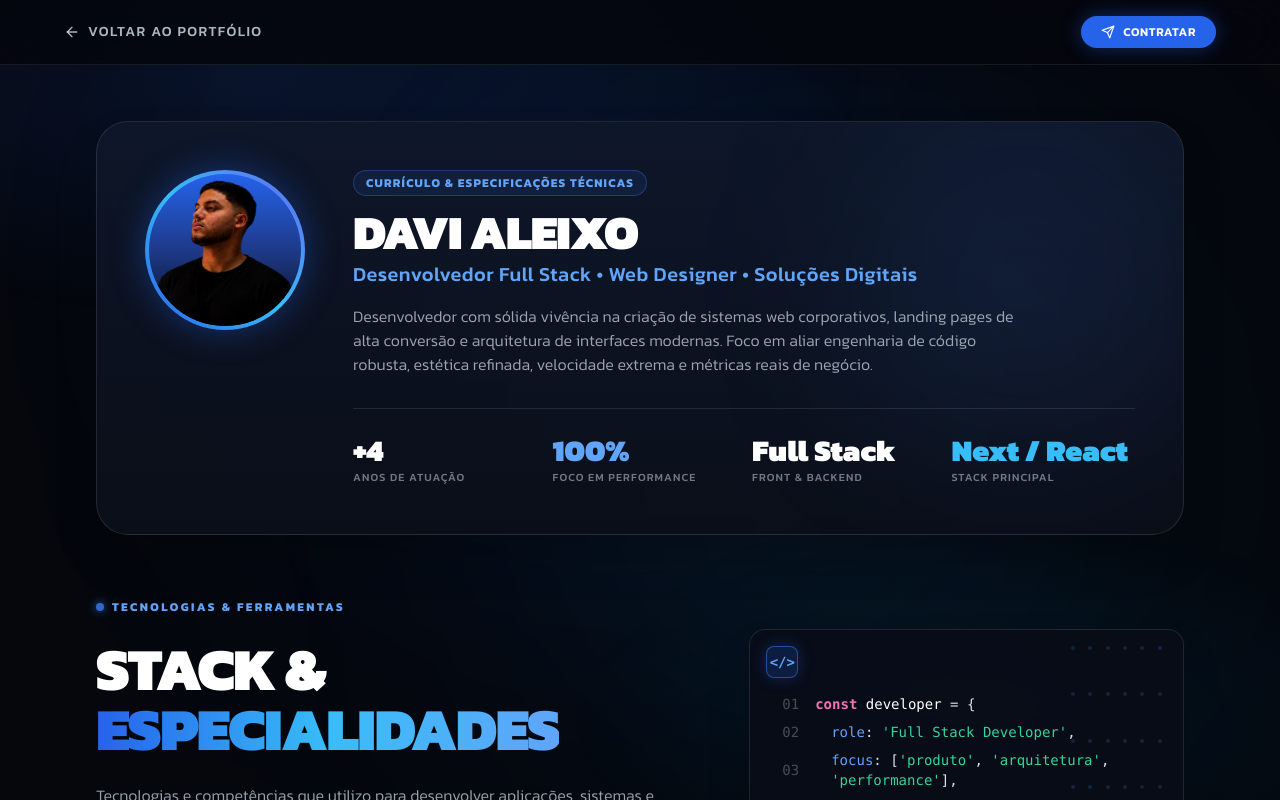
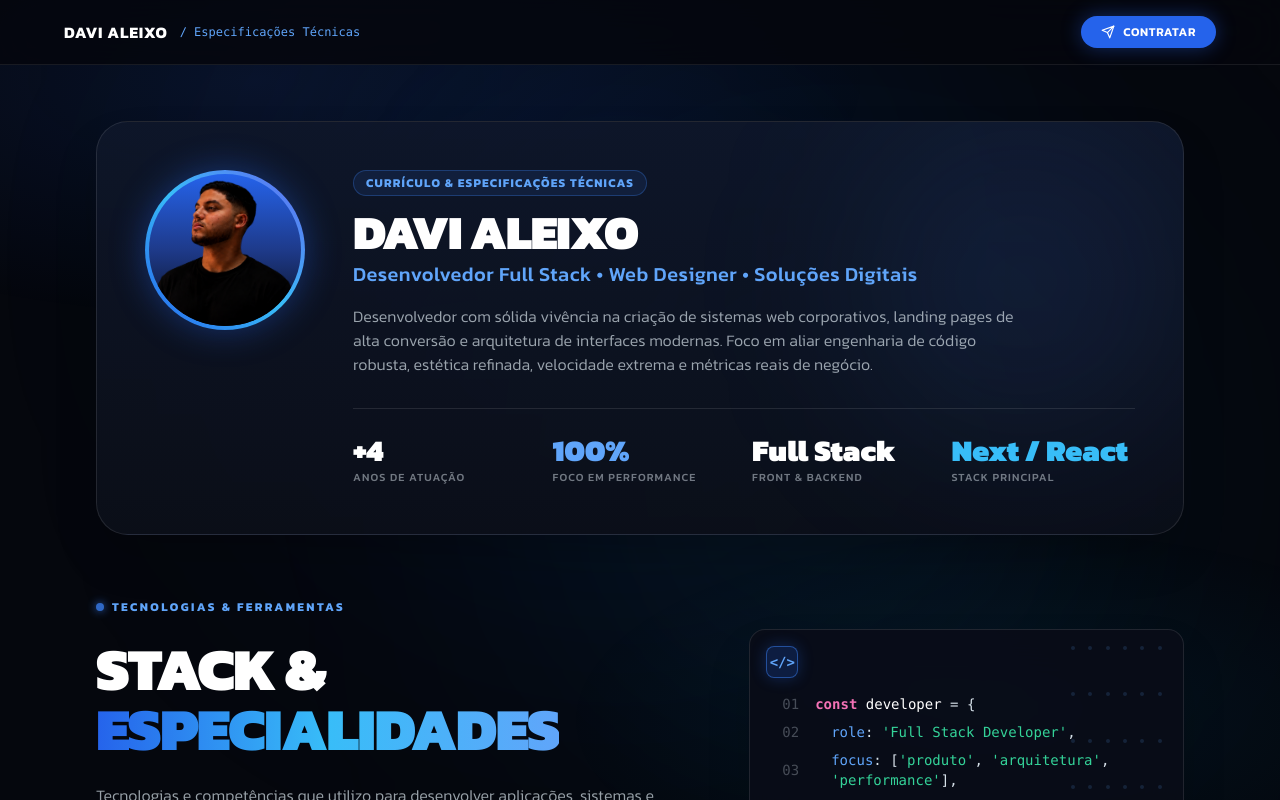
Before and after one commit to DaviAleixo/projeto-davi, a React (Vite) app: page /cv in a window 1280 px wide. Shown: the top 800 px of the page. Built offline with nearby package versions, Linux system fonts and the light colour scheme.

Commit message:
feat: add Portfolio and Curriculo pages with reusable UI components and Framer Motion animations

```diff
--- a/src/pages/Curriculo.tsx
+++ b/src/pages/Curriculo.tsx
@@ -1,8 +1,6 @@
 import { useState, useEffect } from 'react';
 import { motion, AnimatePresence } from 'framer-motion';
-import { useNavigate } from 'react-router-dom';
 import {
-  ArrowLeft,
   Send,
   Briefcase,
   GraduationCap
@@ -173,7 +171,6 @@ const EDUCATION = [
 ];
 
 export default function Curriculo() {
-  const navigate = useNavigate();
   const [selectedCategory, setSelectedCategory] = useState<'all' | 'frontend' | 'backend' | 'database' | 'ai' | 'devops'>('all');
 
   useEffect(() => {
@@ -195,13 +192,14 @@ export default function Curriculo() {
       {/* Top Navbar */}
       <header className="sticky top-0 z-50 backdrop-blur-xl bg-[#05070D]/85 border-b border-white/[0.08] px-6 py-4">
         <div className="max-w-6xl mx-auto flex items-center justify-between">
-          <button
-            onClick={() => navigate('/portfolio')}
-            className="flex items-center gap-2 text-xs sm:text-sm uppercase tracking-widest text-[#D7E2EA]/80 hover:text-white transition-colors group cursor-pointer font-medium"
-          >
-            <ArrowLeft className="w-4 h-4 group-hover:-translate-x-1 transition-transform" />
-            <span>Voltar ao Portfólio</span>
-          </button>
+          <div className="flex items-center gap-3">
+            <span className="text-sm sm:text-base font-bold uppercase tracking-wider text-white font-kanit">
+              Davi Aleixo
+            </span>
+            <span className="hidden sm:inline-block text-xs text-blue-400 font-mono">
+              / Especificações Técnicas
+            </span>
+          </div>
 
           <div className="flex items-center gap-3">
             <a
@@ -573,12 +571,6 @@ export default function Curriculo() {
             >
               Falar no WhatsApp
             </a>
-            <button
-              onClick={() => navigate('/portfolio')}
-              className="rounded-full border border-white/30 text-white font-medium uppercase tracking-wider text-xs sm:text-sm px-8 py-3.5 hover:bg-white/10 transition-colors cursor-pointer"
-            >
-              Voltar ao Portfólio
-            </button>
           </div>
         </div>
 
--- a/src/pages/Portfolio.tsx
+++ b/src/pages/Portfolio.tsx
@@ -426,22 +426,28 @@ const MARQUEE_IMAGES = [
   { src: "/noctus.png", href: "https://noctus-company.vercel.app/" }
 ];
 
-const DoubleTapLink = memo(({ href, children, className }: { href: string; children: React.ReactNode; className?: string }) => {
-  const [lastTap, setLastTap] = useState(0);
-
-  const handlePointerDown = () => {
-    const now = Date.now();
-    if (now - lastTap < 400) {
+const ProjectCardLink = memo(({ href, children, className }: { href: string; children: React.ReactNode; className?: string }) => {
+  const pointerStart = useRef<{ x: number; y: number; time: number }>({ x: 0, y: 0, time: 0 });
+
+  const handlePointerDown = (e: React.PointerEvent) => {
+    pointerStart.current = { x: e.clientX, y: e.clientY, time: Date.now() };
+  };
+
+  const handlePointerUp = (e: React.PointerEvent) => {
+    const deltaX = Math.abs(e.clientX - pointerStart.current.x);
+    const deltaY = Math.abs(e.clientY - pointerStart.current.y);
+    const deltaTime = Date.now() - pointerStart.current.time;
+
+    // If pointer didn't drag (moved less than 12px) and click duration was quick, it's a single tap/click!
+    if (deltaX < 12 && deltaY < 12 && deltaTime < 500) {
       window.open(href, '_blank');
-      setLastTap(0);
-    } else {
-      setLastTap(now);
     }
   };
 
   return (
     <div
       onPointerDown={handlePointerDown}
+      onPointerUp={handlePointerUp}
       className={className}
     >
       {children}
@@ -482,7 +488,7 @@ const MarqueeSection = memo(() => {
           <p className="text-[#D7E2EA]/70 text-sm sm:text-base md:text-lg font-light tracking-wide max-w-md mx-auto leading-relaxed">
             Arraste para o lado para explorar os projetos.
             <br className="hidden sm:block" />
-            Dê <strong className="text-white font-medium">dois cliques</strong> na imagem para acessar o site.
+            Clique na imagem para acessar o site.
           </p>
         </FadeIn>
       </div>
@@ -514,13 +520,13 @@ const MarqueeSection = memo(() => {
                 />
               );
               return item.href ? (
-                <DoubleTapLink
+                <ProjectCardLink
                   href={item.href}
                   key={`div-r1-${idx}`}
                   className="cursor-pointer pointer-events-auto hover:opacity-85 hover:scale-[1.02] transition-all duration-300"
                 >
                   {content}
-                </DoubleTapLink>
+                </ProjectCardLink>
               ) : content;
             })}
           </motion.div>
@@ -552,13 +558,13 @@ const MarqueeSection = memo(() => {
                 />
               );
               return item.href ? (
-                <DoubleTapLink
+                <ProjectCardLink
                   href={item.href}
                   key={`div-r2-${idx}`}
                   className="cursor-pointer pointer-events-auto hover:opacity-85 hover:scale-[1.02] transition-all duration-300"
                 >
                   {content}
-                </DoubleTapLink>
+                </ProjectCardLink>
               ) : content;
             })}
           </motion.div>
```
